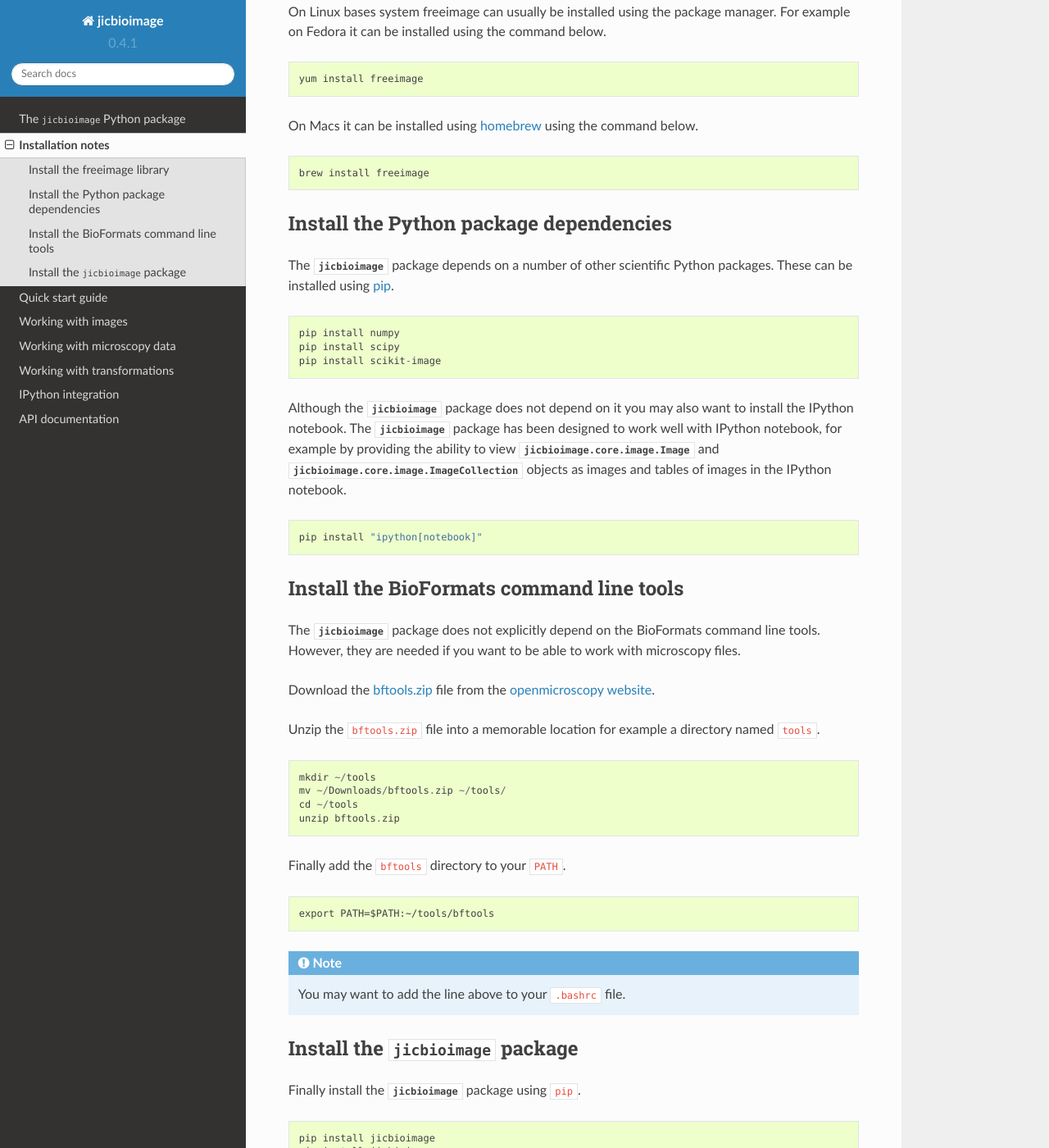
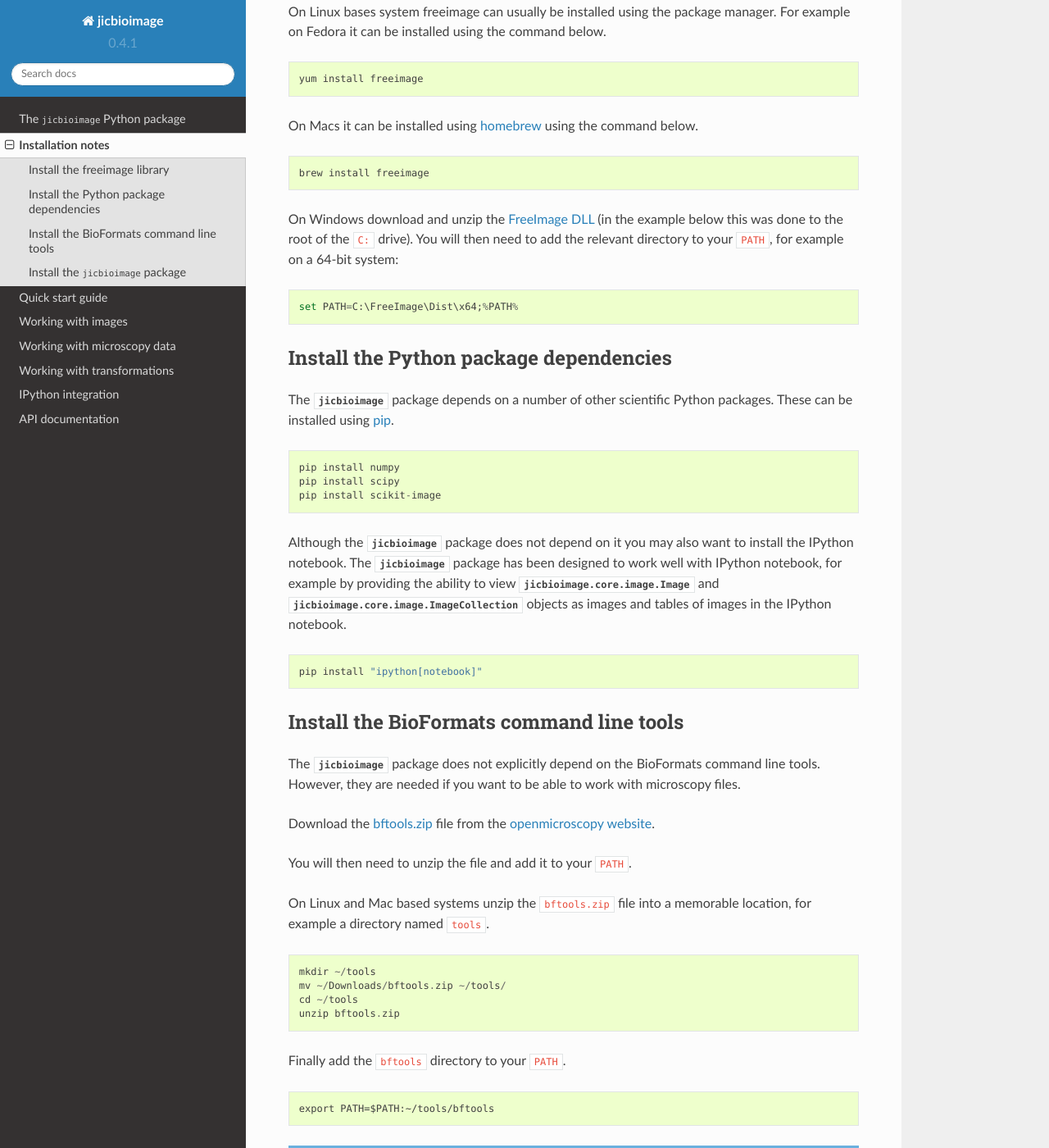
Before and after one commit to JIC-CSB/jicbioimage, a Sphinx documentation site: the page built from docs/source/installation_notes.rst, in a window 1280 px wide and 1400 px high, scrolled down 262 px. Shown: the whole window at 82% size. Built offline with Sphinx 7.4.7 and the Read the Docs theme 2.0.0, drawn with Linux system fonts in a browser that asks for light colours; some of the changed text lies outside the part shown.

Commit message:
Added Windows specfic instructions to the installation notes.

```diff
--- a/docs/source/installation_notes.rst
+++ b/docs/source/installation_notes.rst
@@ -21,6 +21,13 @@
 
     brew install freeimage
 
+On Windows download and unzip the
+`FreeImage DLL <http://downloads.sourceforge.net/freeimage/FreeImage3170Win32Win64.zip>`_
+(in the example below this was done to the root of the ``C:`` drive).
+You will then need to add the relevant directory to your ``PATH``, for example on a
+64-bit system::
+
+    set PATH=C:\FreeImage\Dist\x64;%PATH%
 
 Install the Python package dependencies
 ---------------------------------------
@@ -60,8 +67,10 @@
 file from the `openmicroscopy website
 <http://www.openmicroscopy.org/site/support/bio-formats5.0/users/comlinetools/>`_.
 
-Unzip the ``bftools.zip`` file into a memorable location for example a
-directory named ``tools``.
+You will then need to unzip the file and add it to your ``PATH``.
+
+On Linux and Mac based systems unzip the ``bftools.zip`` file into a
+memorable location, for example a directory named ``tools``.
 
 ::
 
@@ -78,6 +87,11 @@
 
 .. note:: You may want to add the line above to your ``.bashrc`` file.
 
+On Windows unzip the ``bftools.zip`` file to a memorable location, for
+example the ``C:\`` drive and set the ``PATH`` appropriately::
+
+    set PATH=C:\bftools;%PATH%
+
 Install the :mod:`jicbioimage` package
 --------------------------------------
 
```
